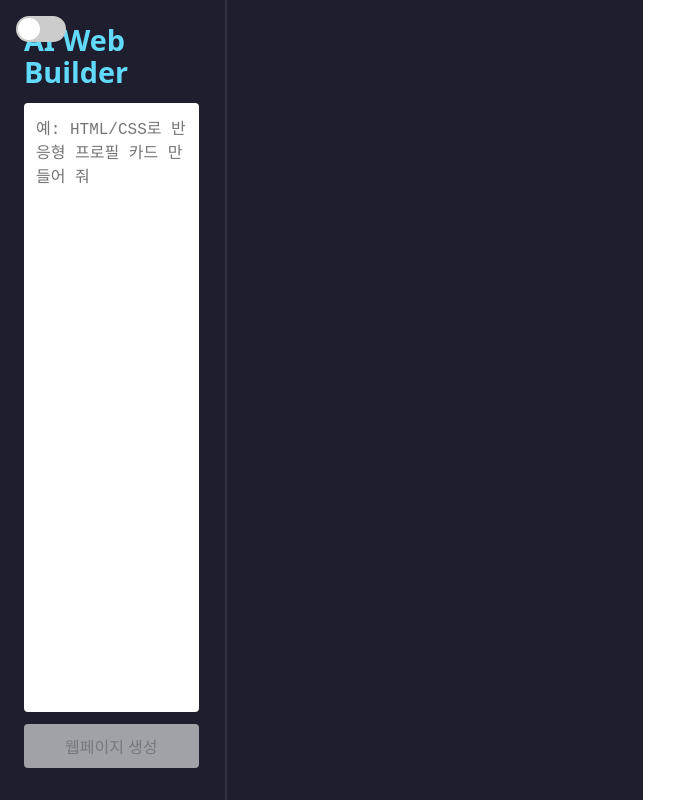
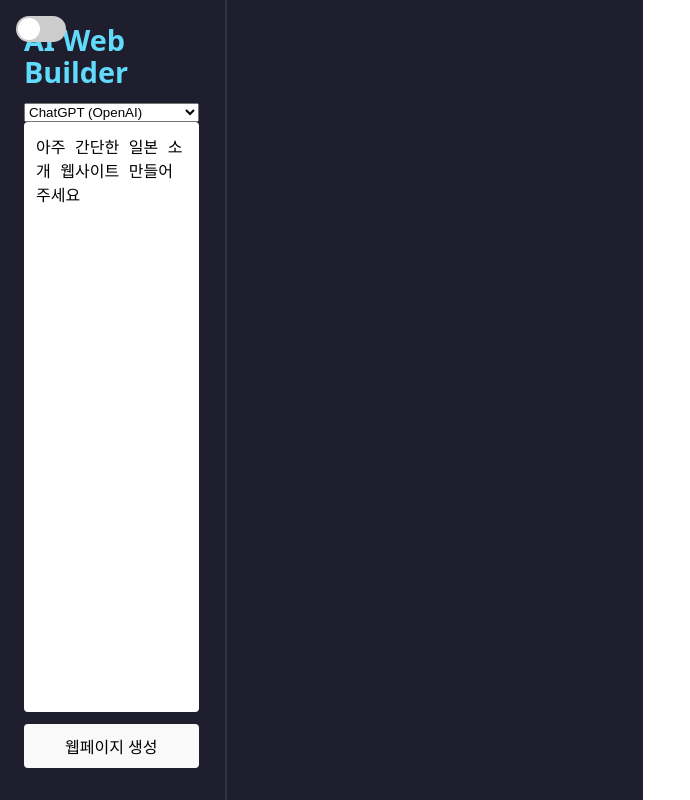
Before and after one commit to eric2024sky/ai-builder-client, a React (Vite) app: page / in a window 1280 px wide. Shown: the whole page, without its empty margins (0-690 px from the left). Built offline with nearby package versions, Linux system fonts and the light colour scheme; no server answers; the HTML template or start-up script is replaced by a standard one.

Commit message:
Deploy: update client code for Render

```diff
--- a/src/App.jsx
+++ b/src/App.jsx
@@ -4,7 +4,8 @@ import './App.css';
 
 export default function App() {
   // ─── AI & 스트림 상태 ─────────────────────────────────
-  const [prompt,    setPrompt   ] = useState('');
+  const [prompt,    setPrompt   ] = useState('아주 간단한 일본 소개 웹사이트 만들어주세요');
+  const [model,     setModel    ] = useState('gpt');  // 선택된 모델
   const [htmlCode,  setHtmlCode ] = useState('');
   const [isLoading, setIsLoading] = useState(false);
   const [charCount, setCharCount] = useState(0);
@@ -13,8 +14,8 @@ export default function App() {
   // ─── 저장된 페이지 ID (미리보기 링크) ───────────────────
   const [previewId, setPreviewId] = useState('');
 
-  // ─── 레이아웃 리사이즈 상태 ────────────────────────────
-  const [leftWidth, setLeftWidth] = useState(35);
+  // ─── 레이아웃 리사이저 상태 ────────────────────────────
+  const [leftWidth, setLeftWidth] = useState(35); // %
   const containerRef = useRef(null);
   const isResizing    = useRef(false);
 
@@ -24,7 +25,7 @@ export default function App() {
     setTheme(prev => (prev === 'dark' ? 'light' : 'dark'));
 
   // ─── API_BASE (로컬 / 배포 분기) ───────────────────────
-  const API_BASE = import.meta.env.VITE_API_URL || '';
+  const API_BASE = import.meta.env.VITE_API_URL || 'http://localhost:4000';
 
   // ─── AI 페이지 생성 핸들러 ─────────────────────────────
   const generatePage = () => {
@@ -32,14 +33,16 @@ export default function App() {
     evtRef.current?.close();
     setHtmlCode('');
     setCharCount(0);
-    setPreviewId('');      // 이전 링크 초기화
+    setPreviewId('');
     setIsLoading(true);
 
-    const url = `${API_BASE}/api/stream?message=${encodeURIComponent(prompt)}`;
+    // 선택된 모델을 쿼리 파라미터에 포함
+    const url = `${API_BASE}/api/stream?message=${encodeURIComponent(prompt)}&model=${model}`;
     evtRef.current = new EventSourcePolyfill(url);
 
     let fullHtml = '';
     evtRef.current.onmessage = e => {
+      // 스트림 끝
       if (e.data === '[DONE]') {
         evtRef.current.close();
         setIsLoading(false);
@@ -52,10 +55,32 @@ export default function App() {
         .then(res => res.json())
         .then(data => setPreviewId(data.id))
         .catch(console.error);
+        return;
+      }
+
+      // 실제 메시지 조각 처리
+      let chunk = e.data;
+      let textPiece = '';
+
+      if (model === 'gpt') {
+        // OpenAI: e.data 자체가 HTML 조각
+        textPiece = chunk;
       } else {
-        fullHtml += e.data;
+        // Anthropic: e.data 가 JSON 문자열이므로 파싱
+        try {
+          const parsed = JSON.parse(chunk);
+          // chat.completion.chunk 형태: delta.content 안에 텍스트
+          textPiece = parsed.choices?.[0]?.delta?.content || '';
+        } catch (err) {
+          // 파싱 실패 시 무시
+          textPiece = '';
+        }
+      }
+
+      if (textPiece) {
+        fullHtml += textPiece;
         setHtmlCode(fullHtml);
-        setCharCount(prev => prev + e.data.length);
+        setCharCount(prev => prev + textPiece.length);
       }
     };
 
@@ -111,6 +136,18 @@ export default function App() {
       {/* 왼쪽 입력 패널 */}
       <div className="panel input-panel" style={{ width: `${leftWidth}%` }}>
         <h1 className="title">AI Web Builder</h1>
+
+        {/* 모델 선택 드롭다운 */}
+        <select
+          className="model-selector"
+          value={model}
+          onChange={e => setModel(e.target.value)}
+          disabled={isLoading}
+        >
+          <option value="gpt">ChatGPT (OpenAI)</option>
+          <option value="claude">Claude (Anthropic)</option>
+        </select>
+
         <textarea
           className="prompt-input"
           placeholder="예: HTML/CSS로 반응형 프로필 카드 만들어 줘"
```
Also changed, not shown: 5 other files (tests, documents, lock files or other folders).
